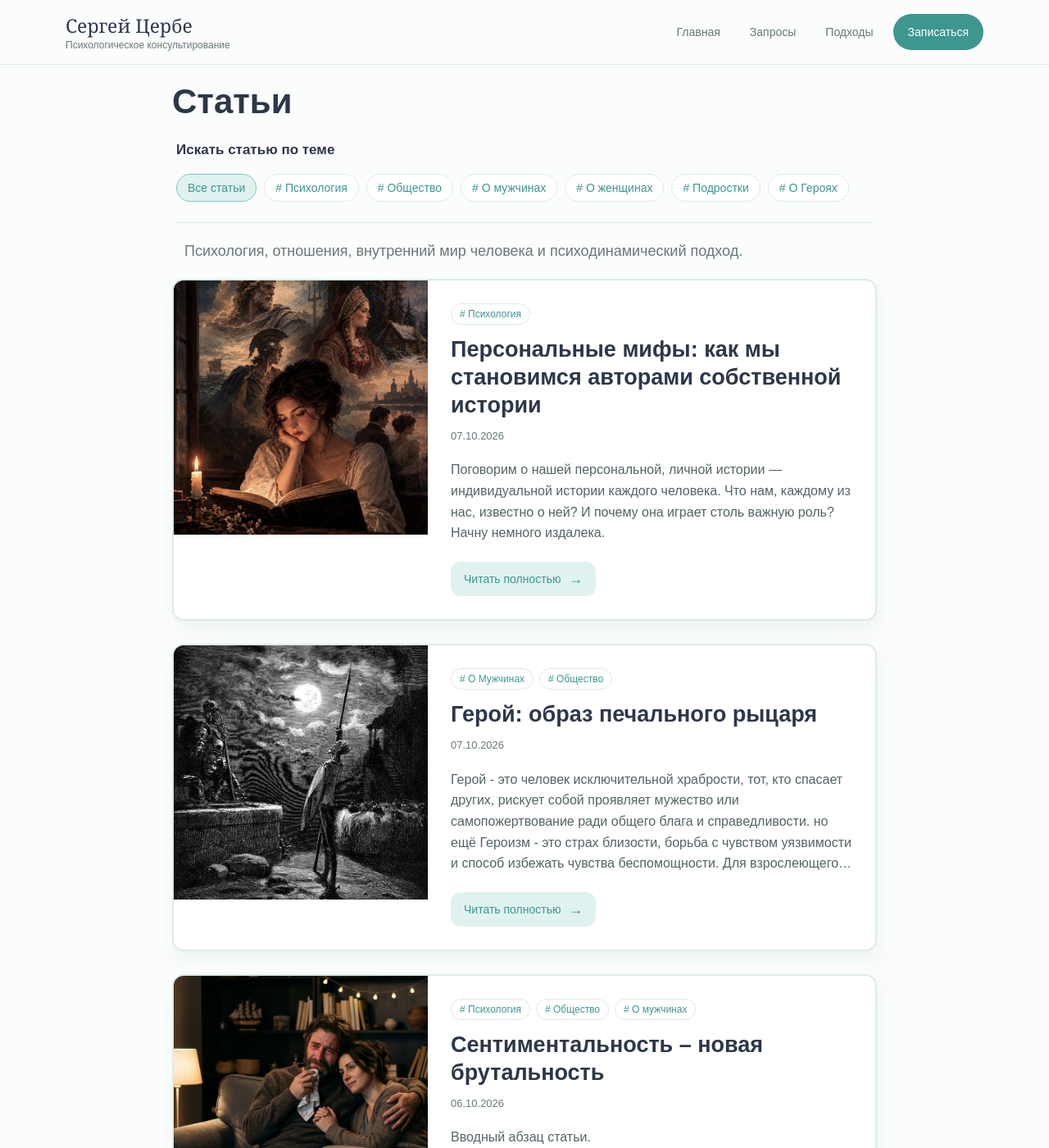
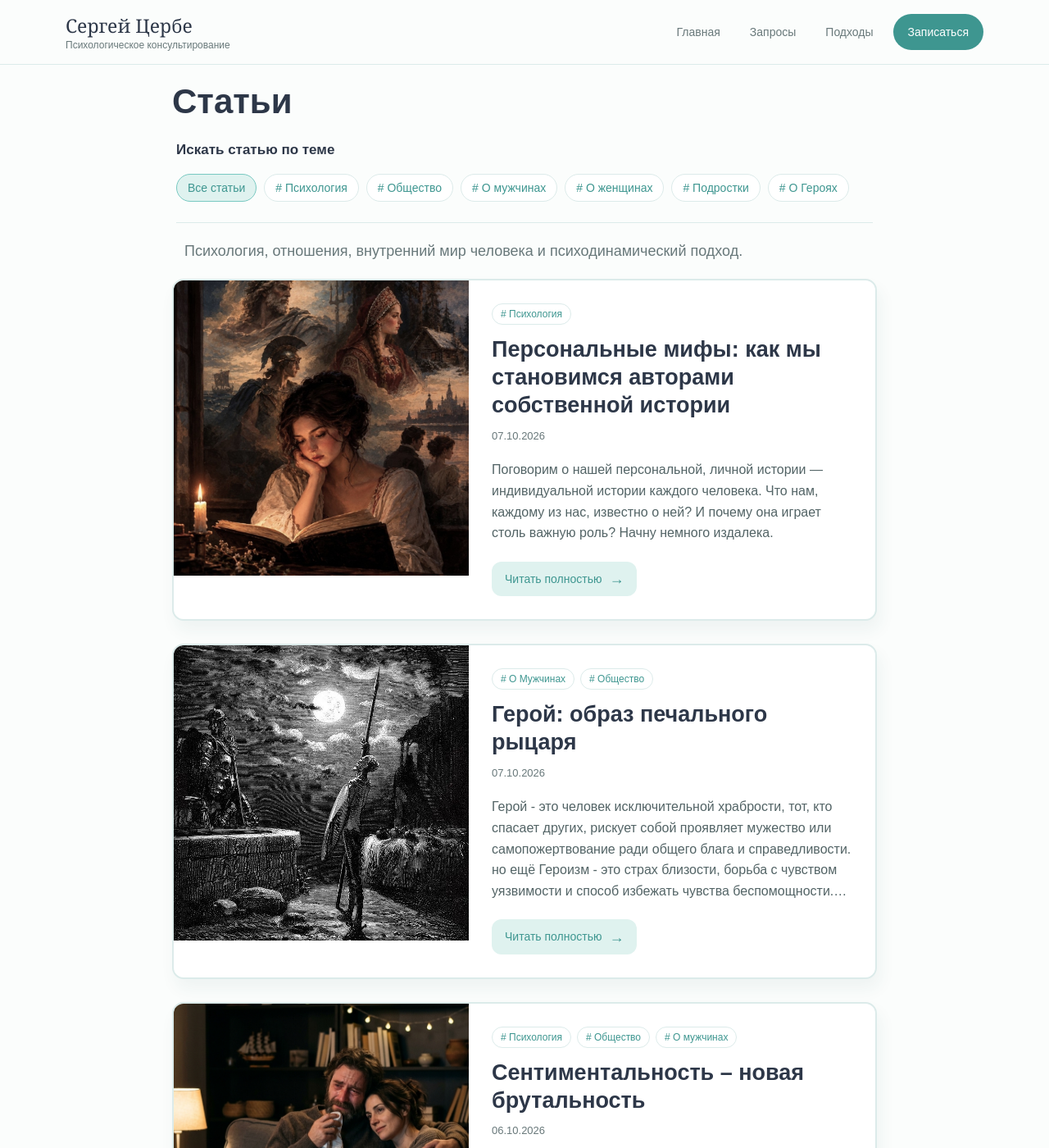
Before and after one commit to zerbe25-gif/zerbe25-gif.github.io, a Jekyll site: the page built from articles.md, in a window 1280 px wide and 1400 px high. Shown: the whole window at 82% size. Built offline with Jekyll 4.4.1, drawn with Linux system fonts in a browser that asks for light colours.

Commit message:
Update articles.html

```diff
--- a/_layouts/articles.html
+++ b/_layouts/articles.html
@@ -150,7 +150,7 @@
 
     .article {
       display: grid;
-      grid-template-columns: 310px 1fr;
+      grid-template-columns: 360px 1fr;
       background: var(--white);
       border-radius: 14px;
       overflow: hidden;
@@ -159,7 +159,7 @@
     }
 
     .article-image {
-      height: 310px;
+      height: 360px;
       background: var(--surface-2);
     }
 
```
